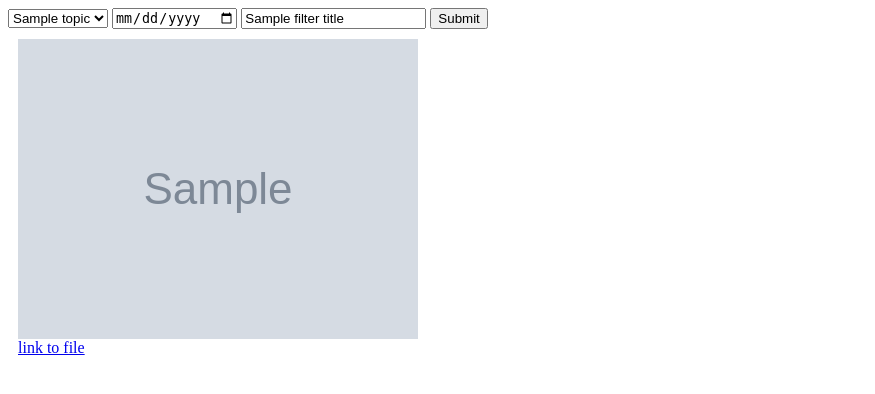
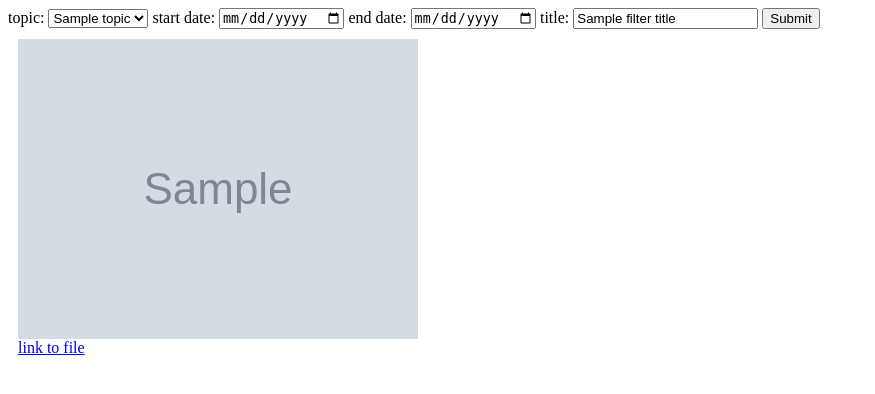
Before and after one commit to jcarlosadm/magparser, a Flask app: template web/templates/index.html in a window 1280 px wide. Shown: the top 394 px of the page, without its empty margins (0-875 px from the left). Run offline with Flask 2, Linux system fonts and the light colour scheme; the template is opened without the code that fills it: most values are stand-ins (such as "Sample title", 1, 10 or a date in 2020); grey boxes marked "Sample" are stand-in pictures; parts of the project's set-up code (start-up, migrations or seed data) failed here and were passed over.

Commit message:
add upper date limit and labels

```diff
--- a/web/app.py
+++ b/web/app.py
@@ -3,19 +3,21 @@ app = Flask(__name__)
 
 from magparser import Page
 
-def load_items(base_url, date_limit, filter_title):
+def load_items(base_url, date_limit, date_limit_2, filter_title):
     parser = Page(base_url)
     current_page = 1
     items = []
     while current_page != None:
         for item in parser.get_items_from_page(current_page):
-            if item.date >= date_limit:
+            if item.date >= date_limit and item.date <= date_limit_2:
                 if filter_title != None and filter_title != "" and \
                     filter_title.replace(' ', '').lower() in \
                     item.title.replace(' ', '').lower():
                     items.append(item)
                 elif filter_title == None or filter_title == "":
                     items.append(item)
+            elif item.date >= date_limit:
+                continue
             else:
                 current_page = None
                 break
--- a/web/templates/index.html
+++ b/web/templates/index.html
@@ -16,6 +16,7 @@
 </head>
 <body>
     <form action="/" method="GET">
+        <label for="topics_select">topic: </label>
         <select name="topics_select">
             {% for topic in topics %}
             <option value="{{topic}}"
@@ -25,7 +26,11 @@
             >{{topic}}</option>"
             {% endfor %}
         </select>
+        <label for="date_limit">start date: </label>
         <input type="date" name="date_limit" value="{{date_limit}}">
+        <label for="date_limit_2">end date: </label>
+        <input type="date" name="date_limit_2" value="{{date_limit_2}}">
+        <label for="filter_title">title: </label>
         <input type="text" name="filter_title" value="{{filter_title}}">
         <input type="submit">
     </form>
```
Also changed, not shown: web/home.py (+12 -1 lines).
